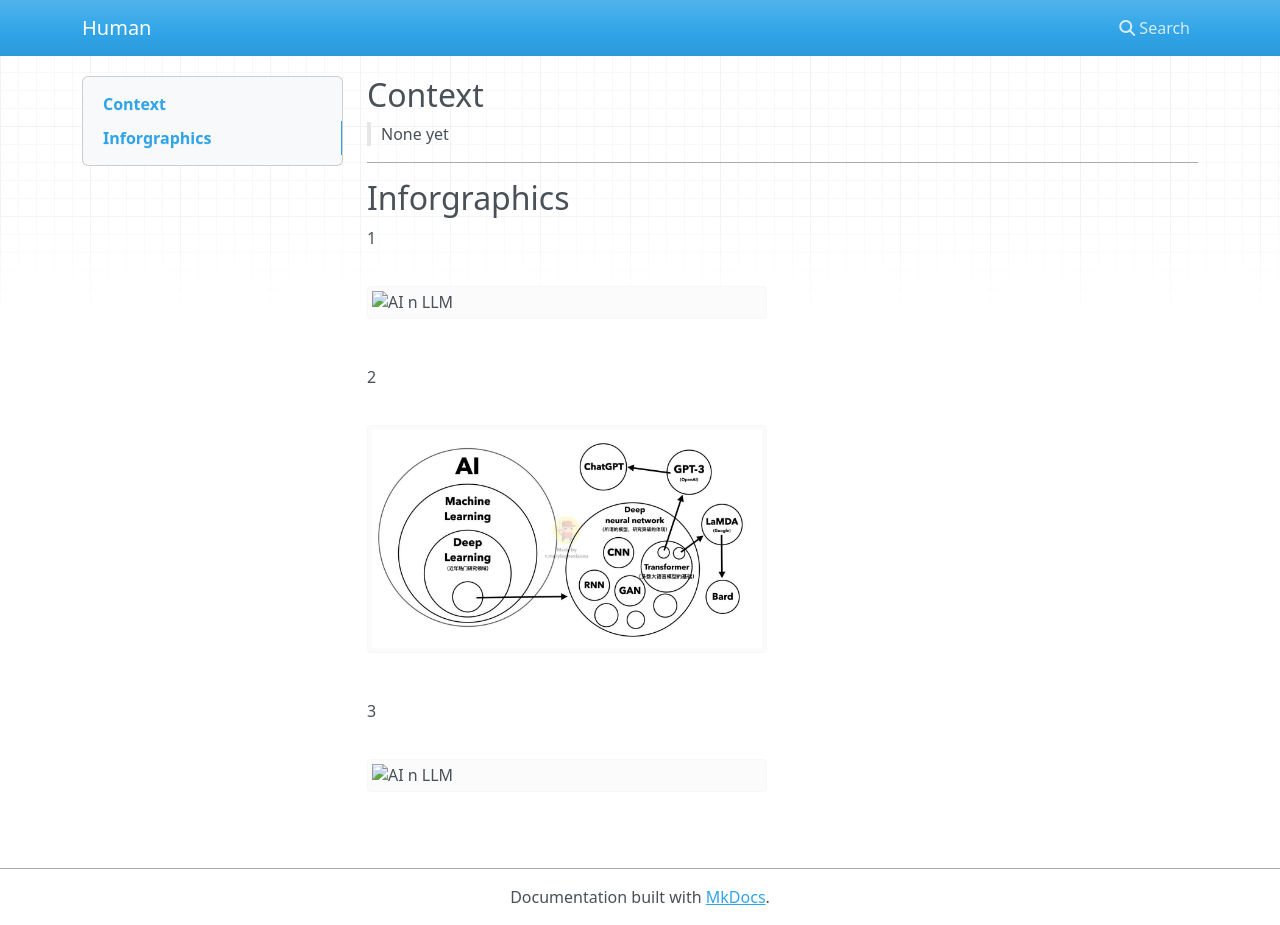
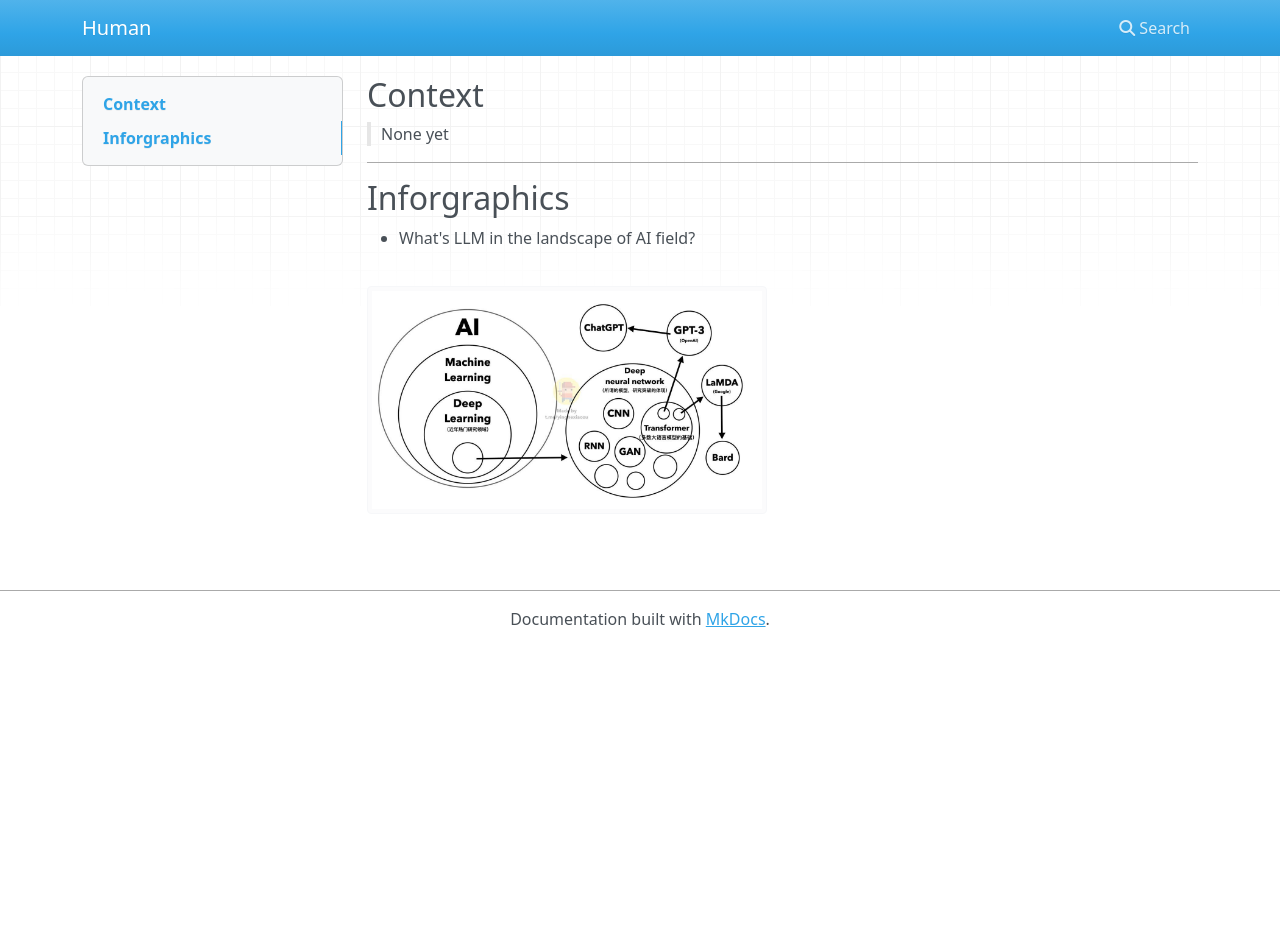
Before and after one commit to codingEzio/codingEzio.github.io, an MkDocs documentation site: the page built from docs/facts-n-quotes/facts-n-quotes-on-AI.md, in a window 1280 px wide and 925 px high. Built offline with MkDocs 1.6.1, drawn with Linux system fonts in a browser that asks for light colours; nearby versions of some CDN libraries.

Commit message:
chore: Remove image path syntaxes that don't work

```diff
--- a/docs/facts-n-quotes/facts-n-quotes-on-AI.md
+++ b/docs/facts-n-quotes/facts-n-quotes-on-AI.md
@@ -7,14 +7,6 @@
 
 ## Inforgraphics
 
-1
-
-<img src="_assets/infographic-ai-tech-relation.png" alt="AI n LLM" width="400" height=50% />
-
-2
+- What's LLM in the landscape of AI field?
 
 <img src="/_assets/infographic-ai-tech-relation.png" alt="AI n LLM" width="400" height=50% />
-
-3
-
-<img src="../_assets/infographic-ai-tech-relation.png" alt="AI n LLM" width="400" height=50% />
```
